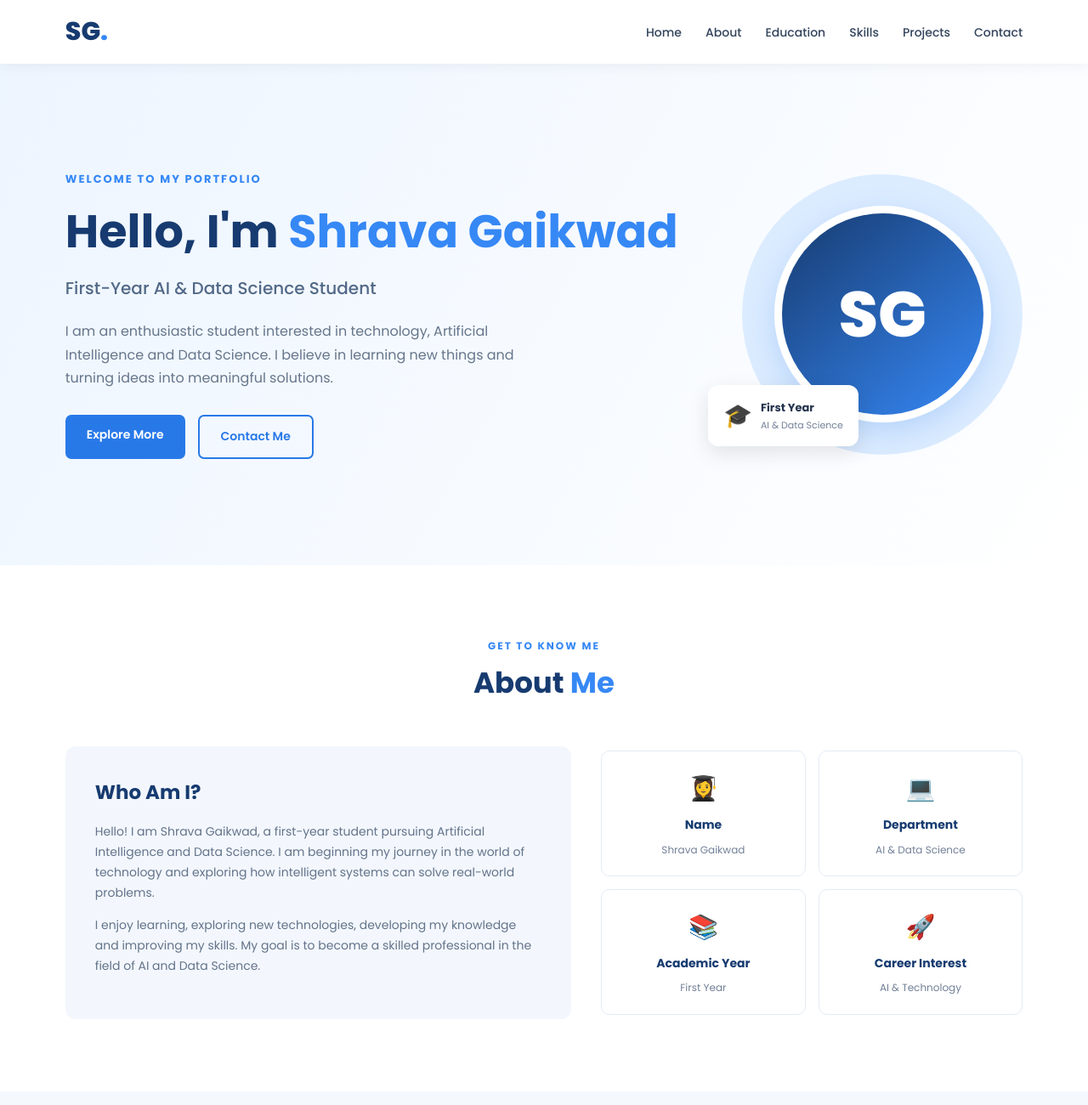
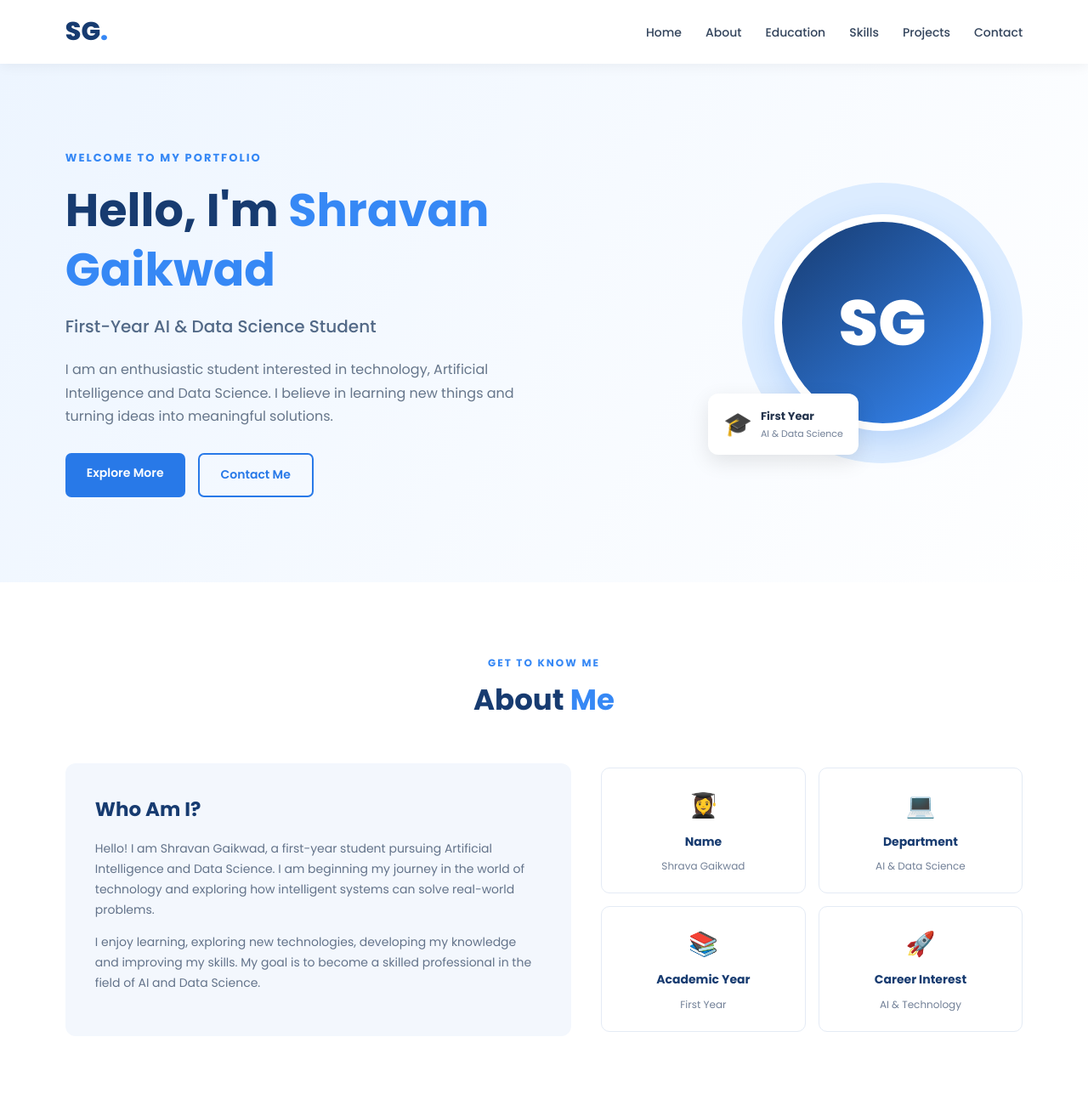
Before and after one commit to Shravan257/Shravan-Portfolio, a plain HTML site: page index.html in a window 1280 px wide. Shown: the top 1300 px of the page at 85% size. Drawn offline with Linux system fonts and the light colour scheme.

Commit message:
Update index.html

```diff
--- a/index.html
+++ b/index.html
@@ -4,7 +4,7 @@
 <head>
     <meta charset="UTF-8">
     <meta name="viewport" content="width=device-width, initial-scale=1.0">
-    <meta name="description" content="Official personal portfolio of Shrava Gaikwad, an Artificial Intelligence and Data Science student.">
+    <meta name="description" content="Official personal portfolio of Shravan Gaikwad, an Artificial Intelligence and Data Science student.">
     <title>Shrava Gaikwad | Portfolio</title>
     <link rel="stylesheet" href="style.css">
     <link rel="preconnect" href="https://fonts.googleapis.com">
@@ -42,7 +42,7 @@
                 <div class="hero-text">
                     <p class="welcome">WELCOME TO MY PORTFOLIO</p>
 
-                    <h1>Hello, I'm <span>Shrava Gaikwad</span></h1>
+                    <h1>Hello, I'm <span>Shravan Gaikwad</span></h1>
 
                     <h2>First-Year AI & Data Science Student</h2>
 
@@ -87,7 +87,7 @@
                     <div class="about-box">
                         <h3>Who Am I?</h3>
                         <p>
-                            Hello! I am Shrava Gaikwad, a first-year student
+                            Hello! I am Shravan Gaikwad, a first-year student
                             pursuing Artificial Intelligence and Data Science.
                             I am beginning my journey in the world of technology
                             and exploring how intelligent systems can solve
```
